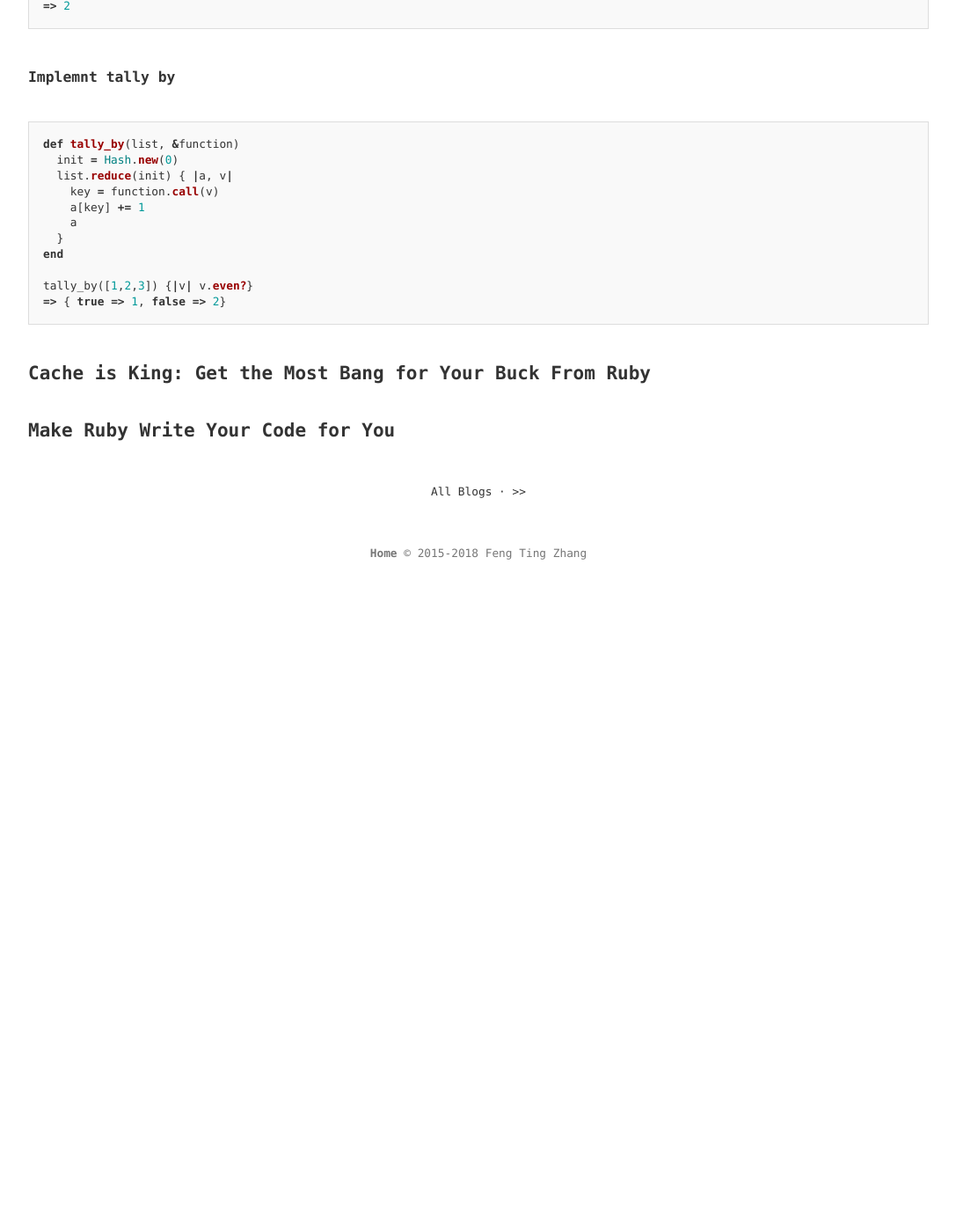
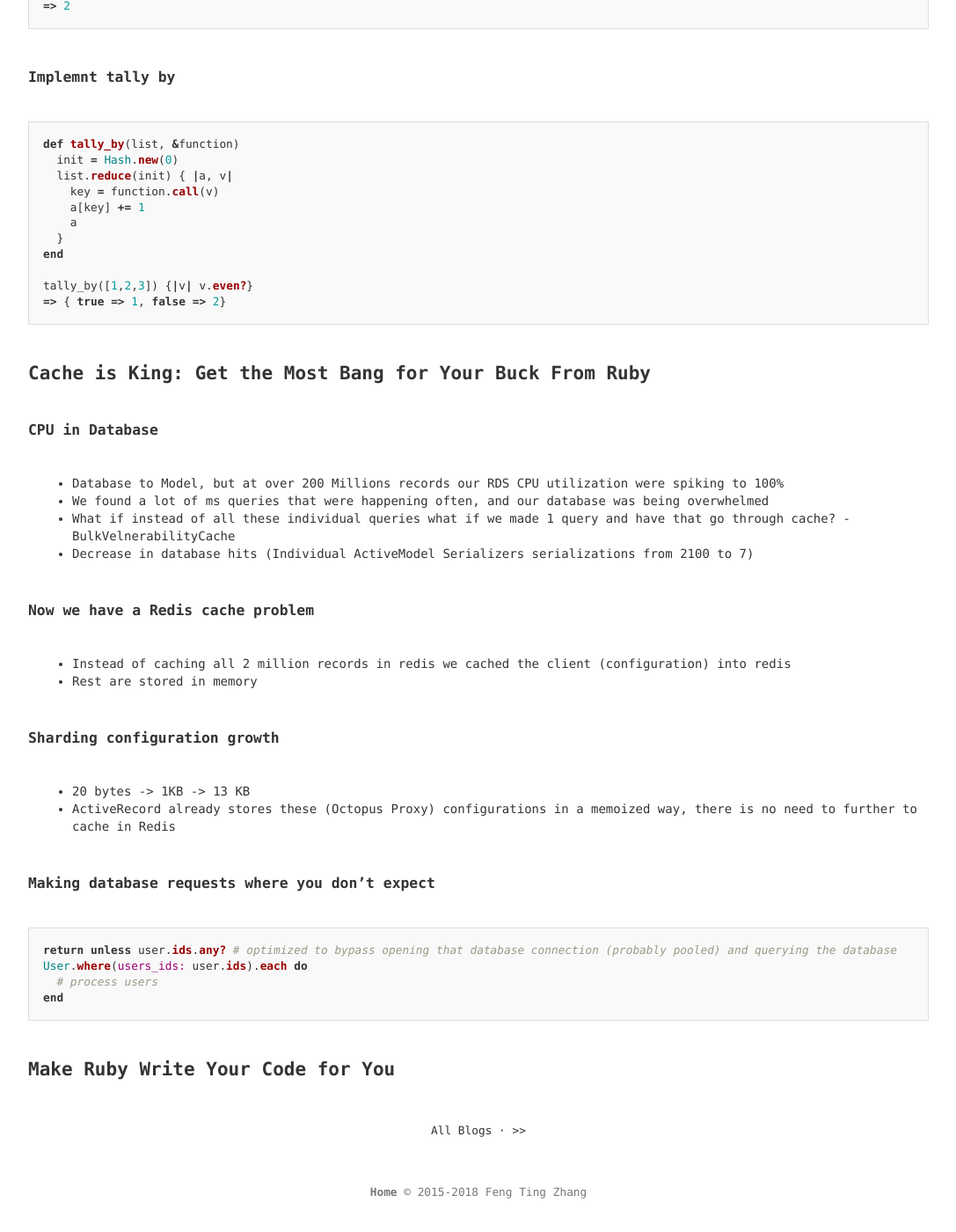
Before and after one commit to fengtingzhang/blog, a Jekyll site: the page built from _posts/2018-11-14-rubyconf-2018-day-two.md, in a window 1280 px wide and 1400 px high, scrolled down 6926 px. Shown: the whole window at 88% size, without its empty margins (96-1183 px from the left). Built offline with Jekyll 4.4.1, drawn with Linux system fonts in a browser that asks for light colours; before the commit the page ends 7600 px from its top, so only the background shows below that.

Commit message:
Update 2018-11-14-rubyconf-2018-day-two.md

````diff
--- a/_posts/2018-11-14-rubyconf-2018-day-two.md
+++ b/_posts/2018-11-14-rubyconf-2018-day-two.md
@@ -275,4 +275,27 @@ tally_by([1,2,3]) {|v| v.even?}
 ```
 
 ## Cache is King: Get the Most Bang for Your Buck From Ruby
+
+### CPU in Database
+* Database to Model, but at over 200 Millions records our RDS CPU utilization were spiking to 100%
+* We found a lot of ms queries that were happening often, and our database was being overwhelmed
+* What if instead of all these individual queries what if we made 1 query and have that go through cache? - BulkVelnerabilityCache
+* Decrease in database hits (Individual ActiveModel Serializers serializations from 2100 to 7)
+
+### Now we have a Redis cache problem
+* Instead of caching all 2 million records in redis we cached the client (configuration) into redis
+* Rest are stored in memory
+
+### Sharding configuration growth
+* 20 bytes -> 1KB -> 13 KB
+* ActiveRecord already stores these (Octopus Proxy) configurations in a memoized way, there is no need to further to cache in Redis
+
+### Making database requests where you don't expect
+```ruby
+return unless user.ids.any? # optimized to bypass opening that database connection (probably pooled) and querying the database
+User.where(users_ids: user.ids).each do
+  # process users
+end
+```
+
 ## Make Ruby Write Your Code for You
````
